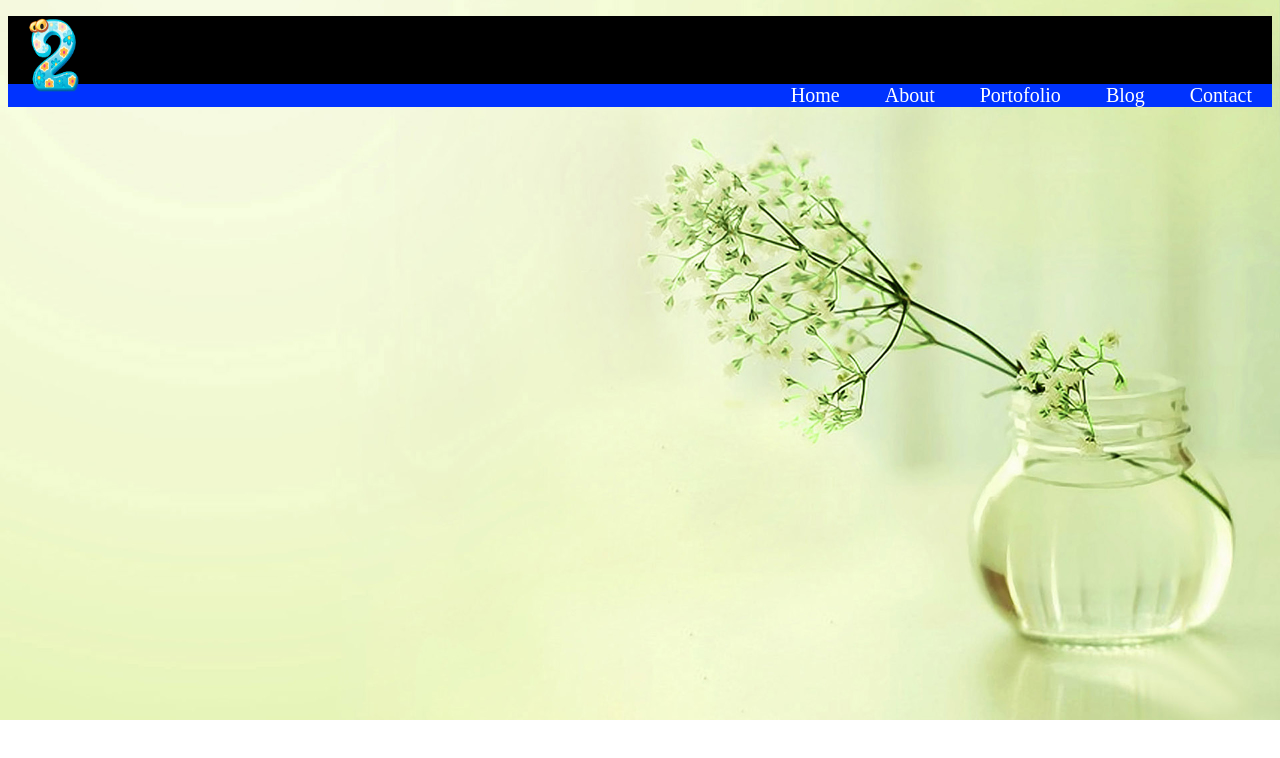
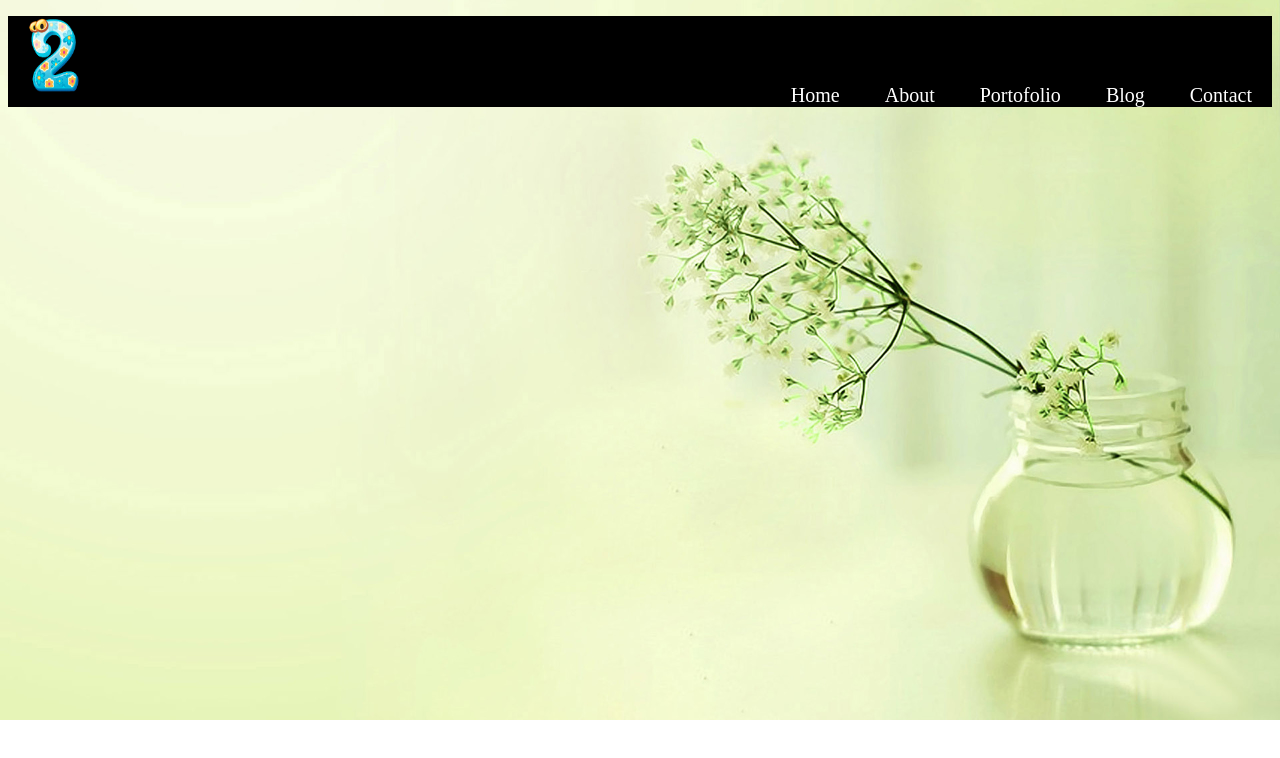
Before and after one commit to Kelompokduaweb/kelompok2websinr, a plain HTML site: page Kelompok 2 web.html in a window 1280 px wide. Drawn offline with Linux system fonts and the light colour scheme.

Commit message:
style.css

```diff
--- a/style.css
+++ b/style.css
@@ -1,6 +1,6 @@
 @charset "utf-8";
 nav ul {
-  background-color: #03F;
+  background-color: #000;
   list-style-type: none;
   margin: 0;
   padding: 0;
```
